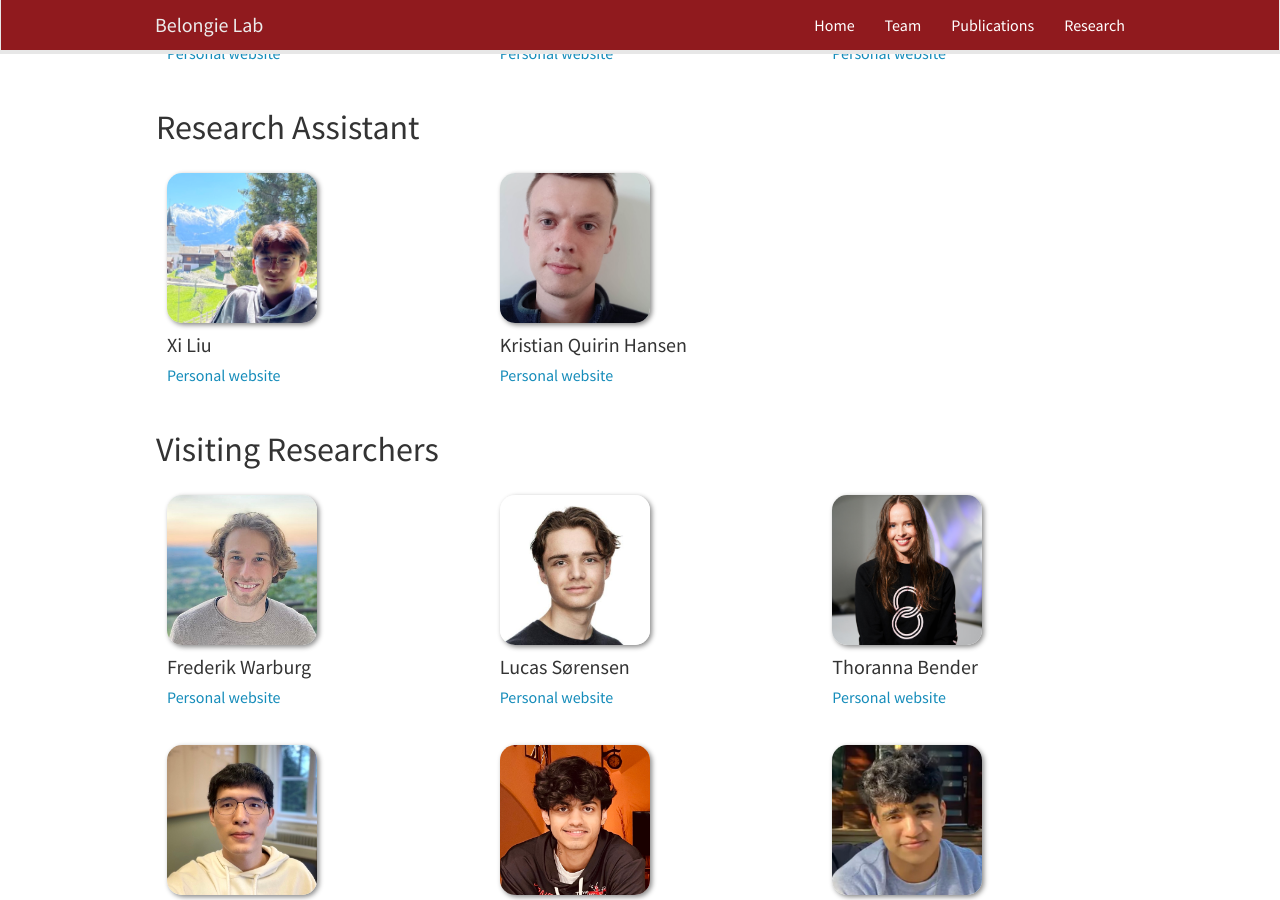
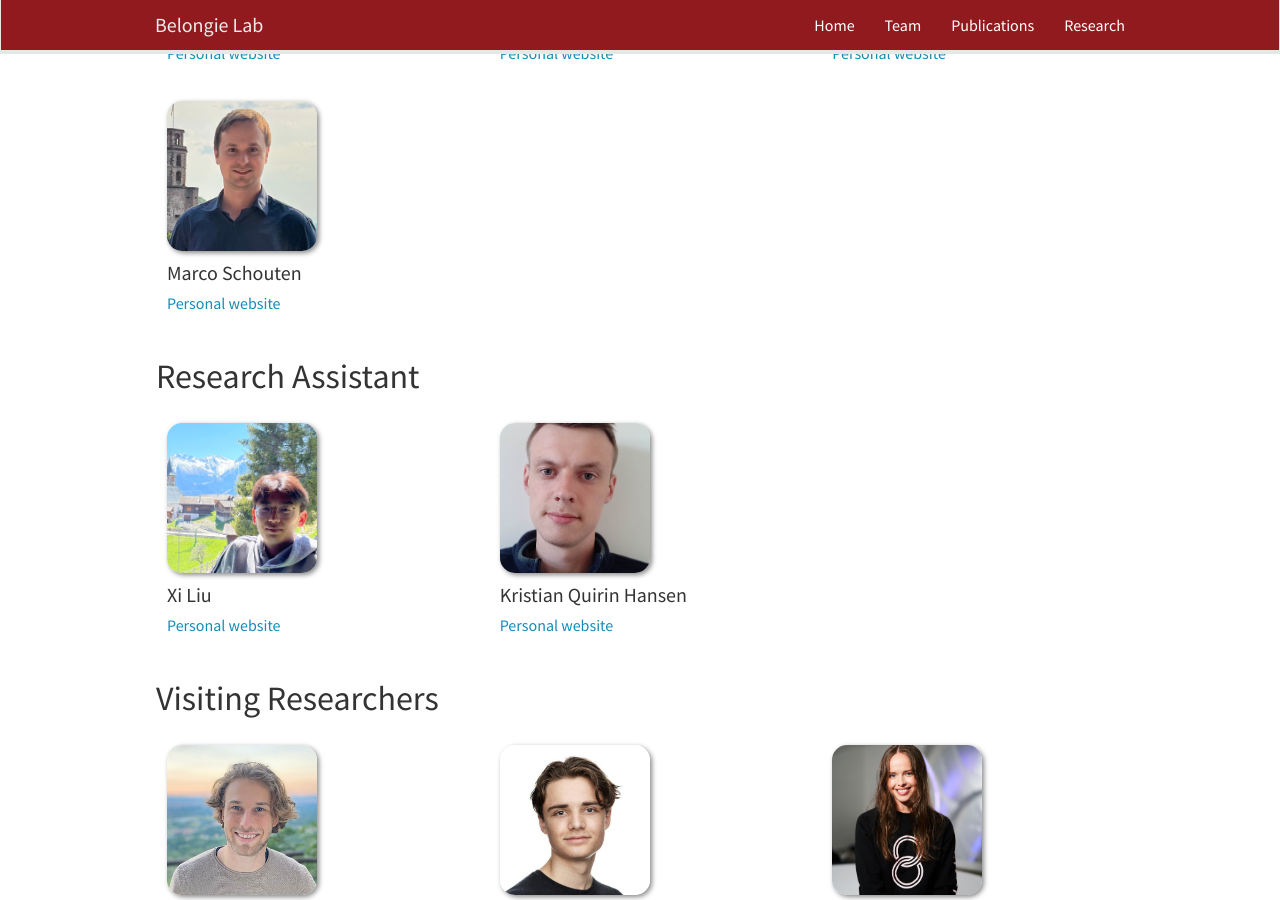
Before and after one commit to BelongieLab/belongielab.github.io, a Jekyll site: the page built from _pages/team.md, in a window 1280 px wide and 900 px high, scrolled down 1313 px. Built offline with Jekyll 4.4.1, drawn with Linux system fonts in a browser that asks for light colours; nearby versions of some CDN libraries.

Commit message:
adding marco to phd members

```diff
--- a/_data/phd_members.yml
+++ b/_data/phd_members.yml
@@ -33,3 +33,7 @@
 - name: Jiaang Li
   photo: jiaang.jpg
   website: https://jiaangli.github.io/
+
+- name: Marco Schouten
+  photo: marco.jpg
+  website: https://marcoschouten.github.io/
```
Also changed, not shown: images/teampic/marco.jpg (added).
